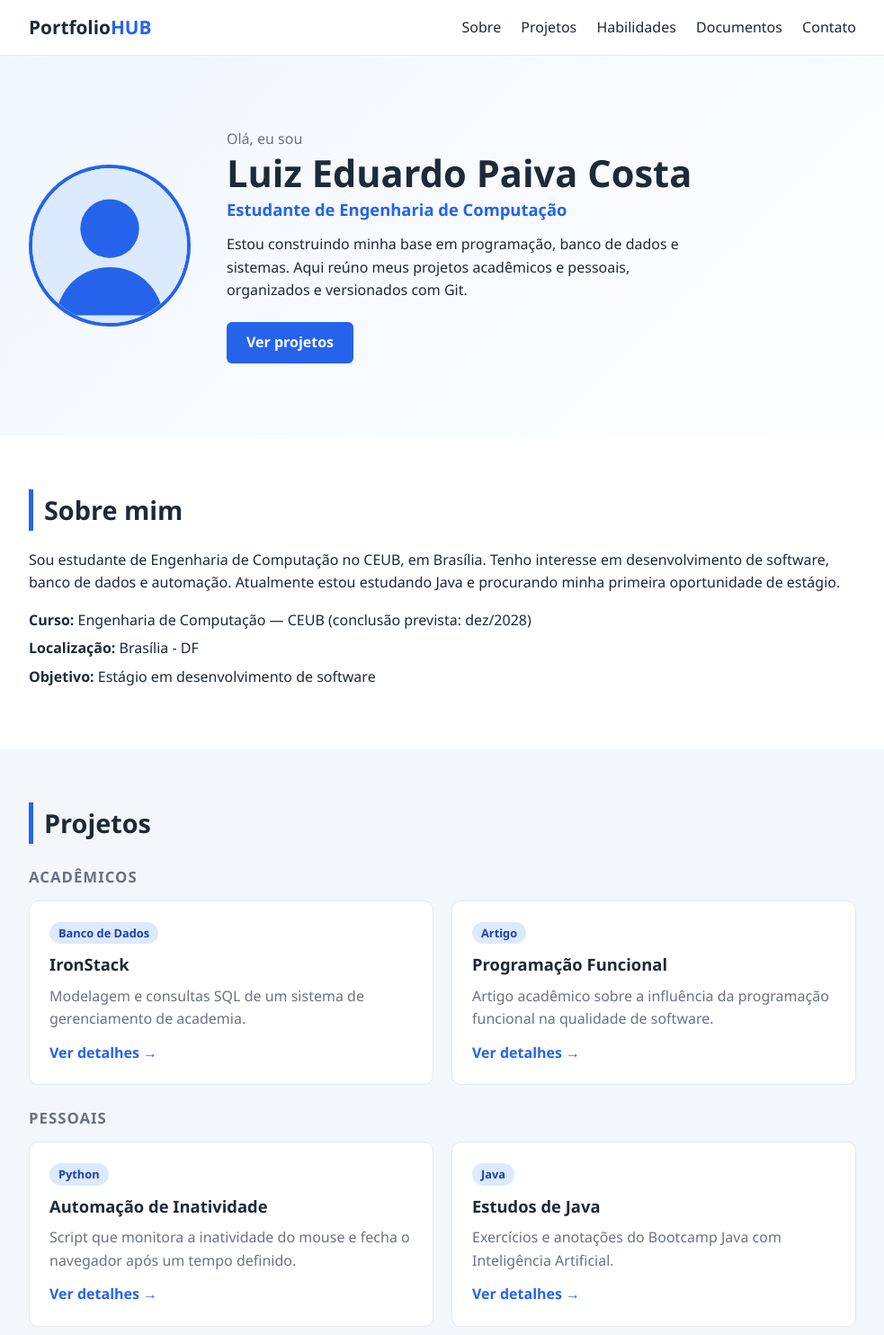
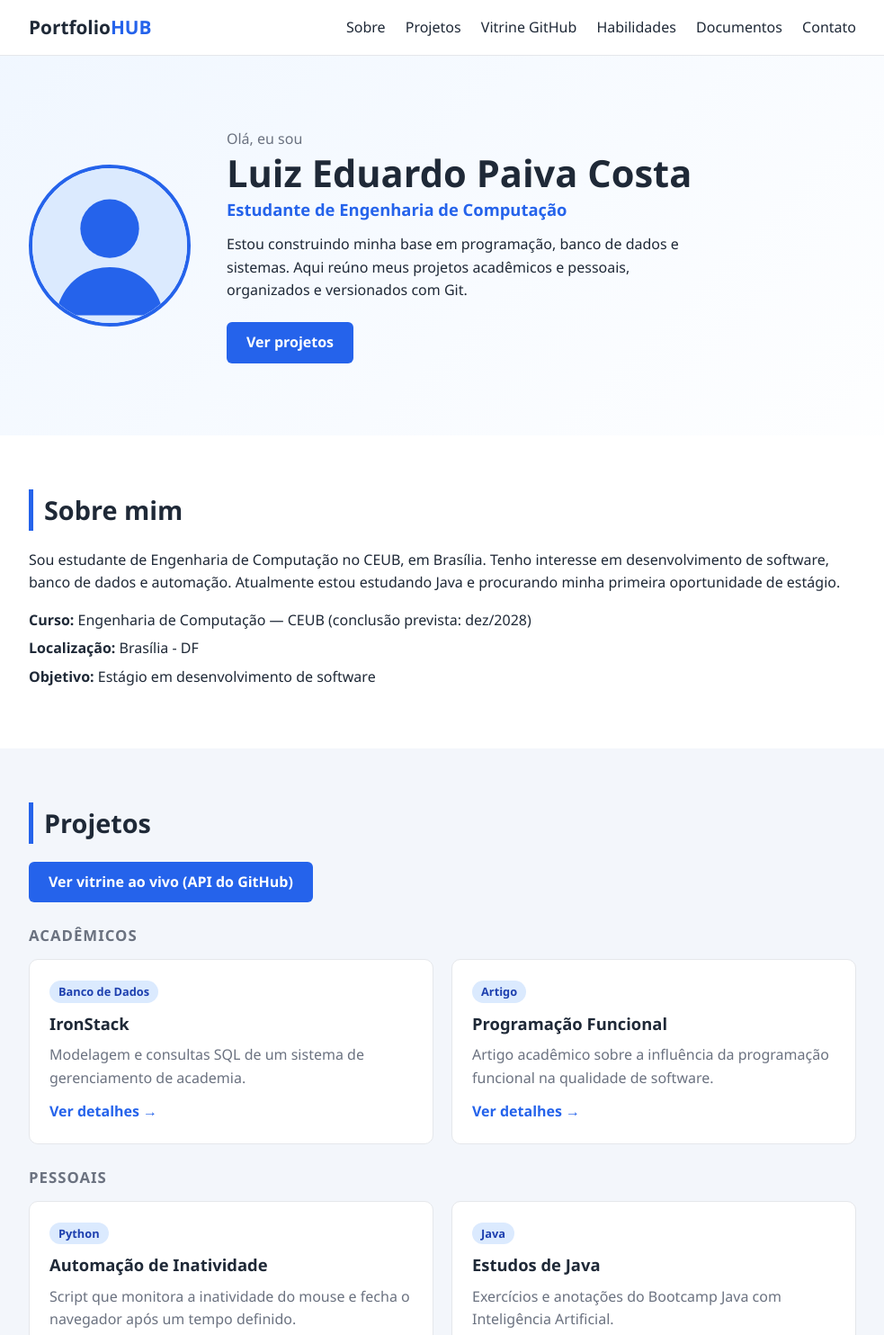
Before and after one commit to Paivadevv/portfolio-hub, a website: page index.html in a window 1280 px wide. Shown: the top 1484 px of the page at 90% size, without its empty margins (148-1131 px from the left). Drawn offline with Linux system fonts and the light colour scheme.

Commit message:
feat: links para a vitrine GitHub no menu e na seção Projetos

```diff
--- a/index.html
+++ b/index.html
@@ -16,6 +16,7 @@
       <nav>
         <a href="#sobre">Sobre</a>
         <a href="#projetos">Projetos</a>
+        <a href="vitrine.html">Vitrine GitHub</a>
         <a href="#habilidades">Habilidades</a>
         <a href="#documentos">Documentos</a>
         <a href="#contato">Contato</a>
@@ -63,6 +64,7 @@
     <section id="projetos" class="secao secao-clara">
       <div class="container">
         <h2>Projetos</h2>
+        <p><a href="vitrine.html" class="botao">Ver vitrine ao vivo (API do GitHub)</a></p>
 
         <h3 class="subtitulo">Acadêmicos</h3>
         <div class="grade">
```
